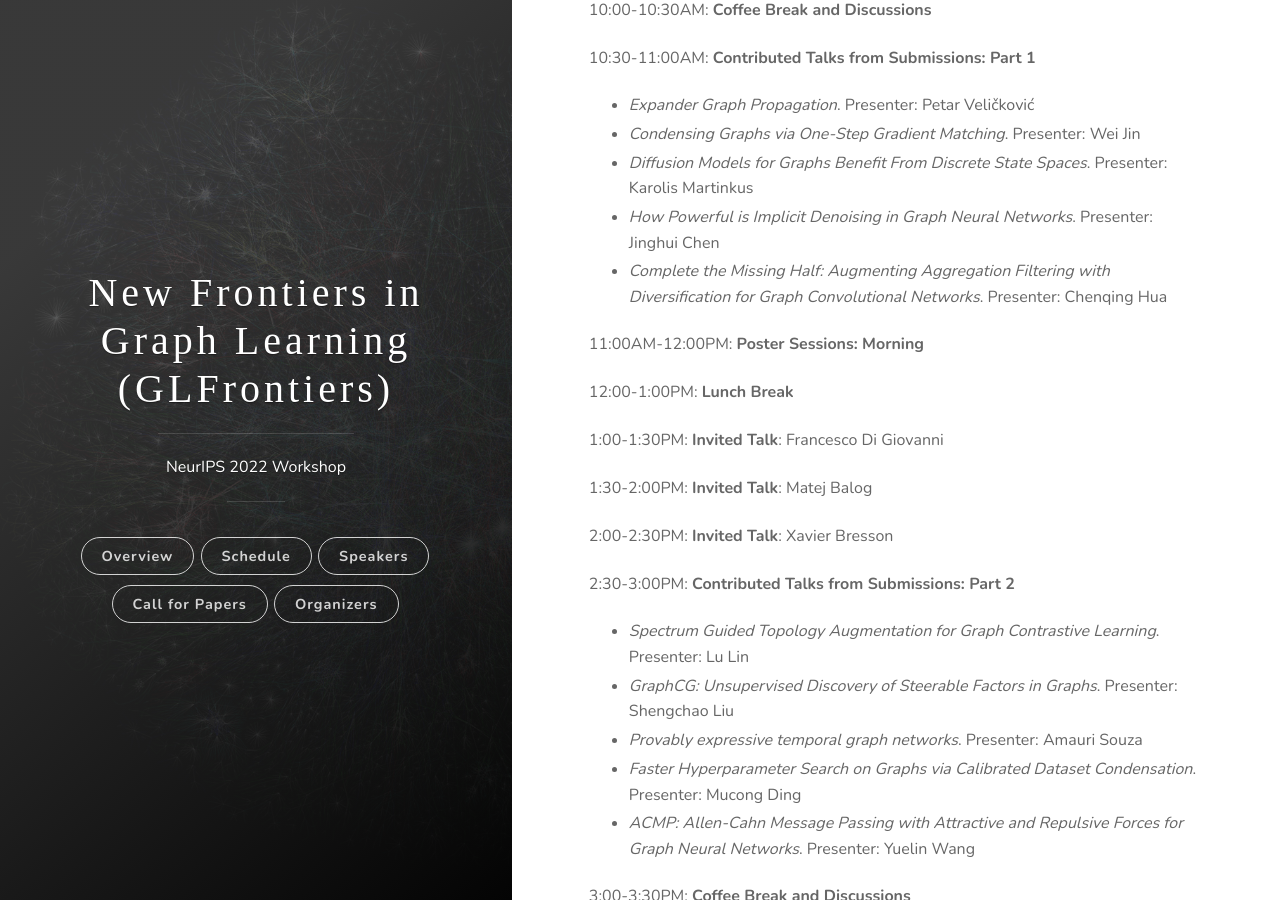
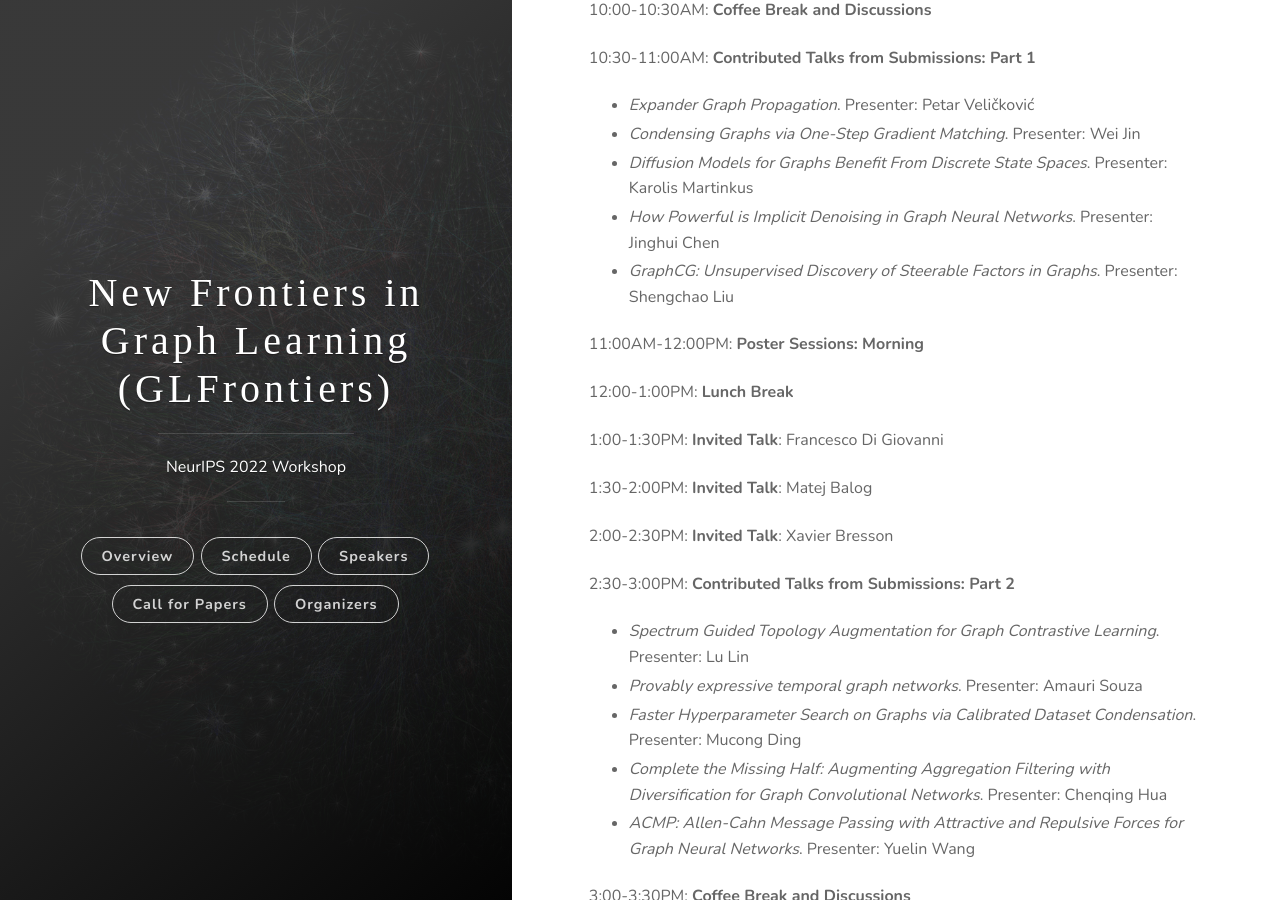
Before and after one commit to glfrontiers/glfrontiers2022.github.io, a Jekyll site: the page built from schedule.md, in a window 1280 px wide and 900 px high, scrolled down 538 px. Built offline with Jekyll 4.4.1, drawn with Linux system fonts in a browser that asks for light colours; some web fonts are replaced; part of the change alters nothing that is shown.

Commit message:
update oral sequence

```diff
--- a/schedule.md
+++ b/schedule.md
@@ -67,7 +67,7 @@ You will then have access to the [workshop livestream](https://nips.cc/virtual/2
 - *Condensing Graphs via One-Step Gradient Matching*. Presenter: Wei Jin
 - *Diffusion Models for Graphs Benefit From Discrete State Spaces*. Presenter: Karolis Martinkus
 - *How Powerful is Implicit Denoising in Graph Neural Networks*. Presenter: Jinghui Chen
-- *Complete the Missing Half: Augmenting Aggregation Filtering with Diversification for Graph Convolutional Networks*. Presenter: Chenqing Hua
+- *GraphCG: Unsupervised Discovery of Steerable Factors in Graphs*. Presenter: Shengchao Liu
 
 11:00AM-12:00PM: **Poster Sessions: Morning**
 
@@ -81,9 +81,9 @@ You will then have access to the [workshop livestream](https://nips.cc/virtual/2
 
 2:30-3:00PM: **Contributed Talks from Submissions: Part 2**
 - *Spectrum Guided Topology Augmentation for Graph Contrastive Learning*. Presenter: Lu Lin
-- *GraphCG: Unsupervised Discovery of Steerable Factors in Graphs*. Presenter: Shengchao Liu
 - *Provably expressive temporal graph networks*. Presenter: Amauri Souza
 - *Faster Hyperparameter Search on Graphs via Calibrated Dataset Condensation*. Presenter: Mucong Ding
+- *Complete the Missing Half: Augmenting Aggregation Filtering with Diversification for Graph Convolutional Networks*. Presenter: Chenqing Hua
 - *ACMP: Allen-Cahn Message Passing with Attractive and Repulsive Forces for Graph Neural Networks*. Presenter: Yuelin Wang
 
 3:00-3:30PM: **Coffee Break and Discussions**
```
